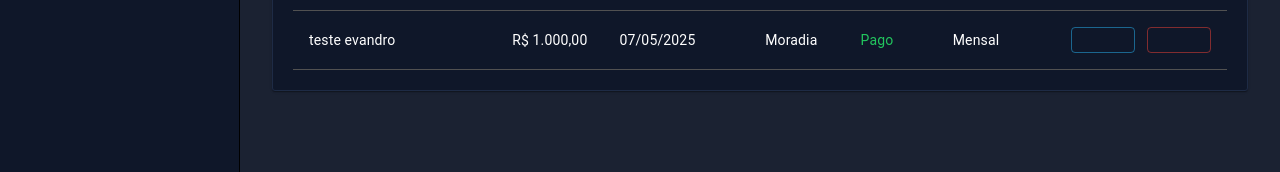
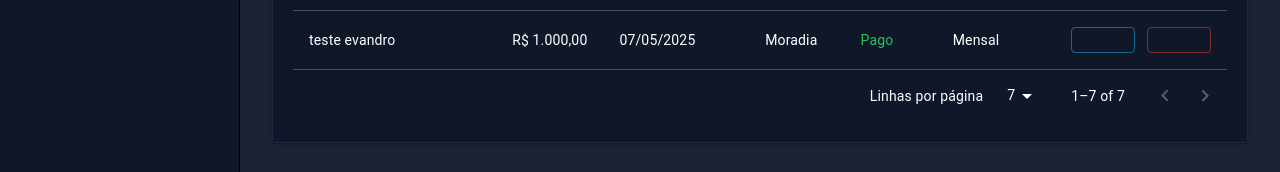
Before and after one commit to GabrielOgliari/NexMoney, a React (Vite) app in the folder Front/: page /accounts-payable in a window 1280 px wide. Shown: the part 594-766 px from the top of the page. Built offline with nearby package versions, Linux system fonts and the light colour scheme; data requests are answered from the project's data file; some icons are missing.

Commit message:
nexMoney - Ajuste de paginação

```diff
--- a/Front/src/pages/accounts-payable/index.jsx
+++ b/Front/src/pages/accounts-payable/index.jsx
@@ -14,6 +14,7 @@ import {
   TableContainer,
   TableHead,
   TableRow,
+  TablePagination,
   Paper,
 } from "@mui/material";
 import { useMutation, useQuery, useQueryClient } from "@tanstack/react-query";
@@ -33,6 +34,9 @@ export const AccountsPayablePage = () => {
   const [isEditing, setIsEditing] = useState(false);
 
   // Instância do React Query para gerenciamento de cache
+  const [page, setPage] = useState(0);
+  const [rowsPerPage, setRowsPerPage] = useState(7);
+
   const queryClient = useQueryClient();
 
   // Carrega as categorias do banco
@@ -60,6 +64,13 @@ export const AccountsPayablePage = () => {
       return response.data;
     },
   });
+
+  // Extrai os dados da consulta e aplica paginação
+  const rows = loadAccountsPayableQuery.data || [];
+  const paginatedRows = rows.slice(
+    page * rowsPerPage,
+    page * rowsPerPage + rowsPerPage
+  );
 
   // Mutation para buscar uma conta específica para edição
   const loadOneAccountsPayableMutation = useMutation({
@@ -296,7 +307,7 @@ export const AccountsPayablePage = () => {
                   </TableCell>
                 </TableRow>
               ) : (
-                (loadAccountsPayableQuery.data || []).map((row) => (
+                paginatedRows.map((row) => (
                   <TableRow key={row.id}>
                     <TableCell sx={{ color: "white" }}>
                       {row.description}
@@ -364,6 +375,20 @@ export const AccountsPayablePage = () => {
               )}
             </TableBody>
           </Table>
+          <TablePagination
+            component="div"
+            count={rows.length}
+            page={page}
+            onPageChange={(event, newPage) => setPage(newPage)}
+            rowsPerPage={rowsPerPage}
+            onRowsPerPageChange={(event) => {
+              setRowsPerPage(parseInt(event.target.value, 10));
+              setPage(0);
+            }}
+            rowsPerPageOptions={[7, 10, 25]}
+            labelRowsPerPage="Linhas por página"
+            sx={{ color: "white" }}
+          />
         </TableContainer>
       </div>
     </div>
```
